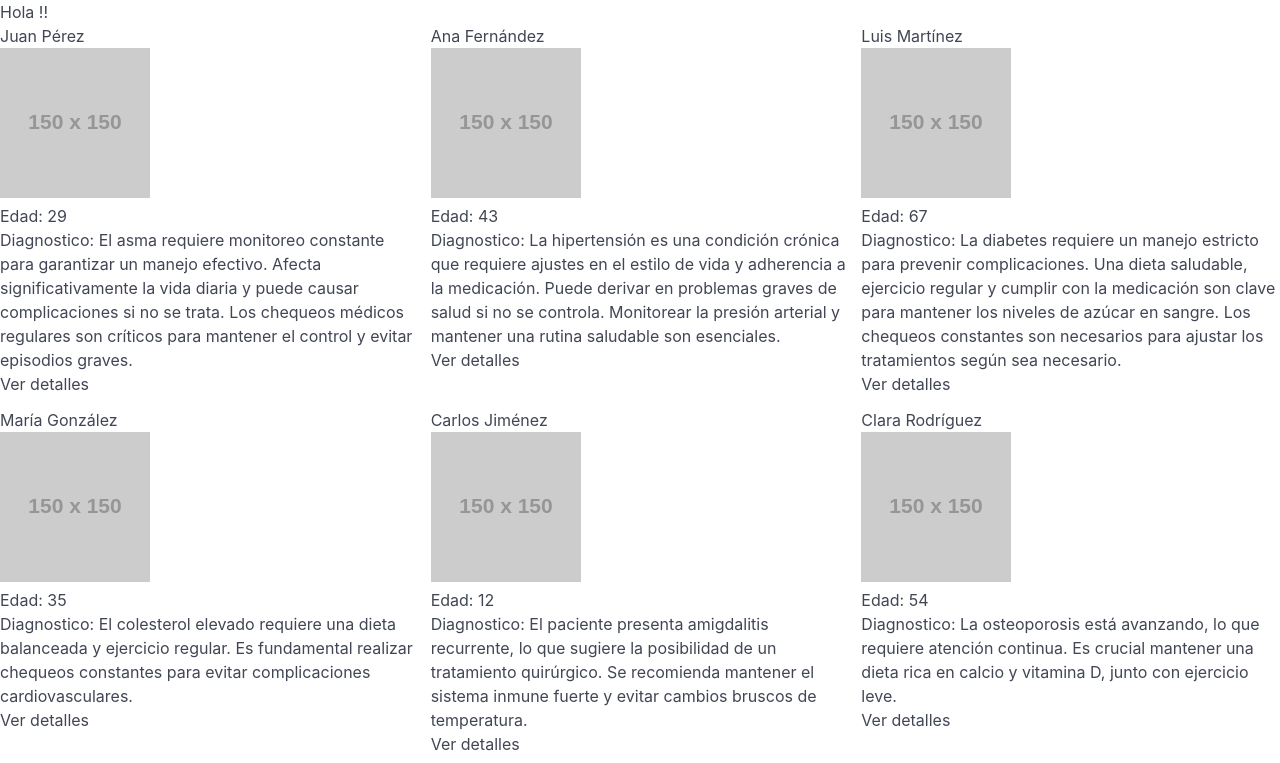
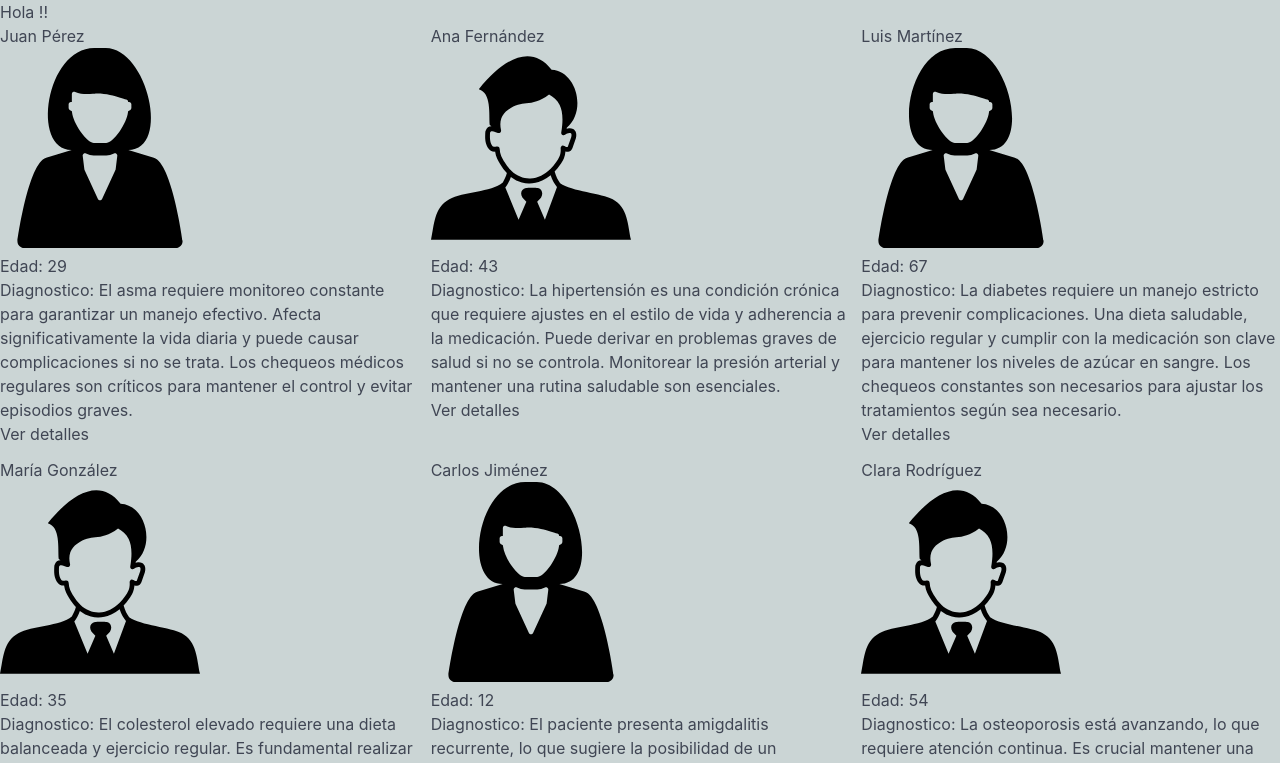
Before and after one commit to jprietor13/wisemed-challenge, a React (Vite) app: page / in a window 1280 px wide. Shown: the top 763 px of the page. Built offline with nearby package versions, Linux system fonts and the light colour scheme.

Commit message:
feat: add users icons

```diff
--- a/src/components/layout/landing/ListPatients.tsx
+++ b/src/components/layout/landing/ListPatients.tsx
@@ -1,6 +1,8 @@
 import { useState } from "react";
 import { usePatients } from "../../../hooks/usePatients";
 import { PatientDetails } from "./PatientDetails";
+import malePhoto from "../../../assets/image/corporate-user-icon-female.svg";
+import femalePhto from "../../../assets/image/corporate-user-icon.svg";
 
 export const ListPatients = () => {
   const { patients } = usePatients();
@@ -13,8 +15,15 @@ export const ListPatients = () => {
       {patients &&
         patients.map((patient) => (
           <div className="cell" key={patient.id}>
-            <h3>{patient.name}</h3>
-            <img src={patient.photo} alt={patient.name} />
+            <h1>{patient.name}</h1>
+            <img
+              src={
+                patient.medicalHistory?.gender === "Masculino"
+                  ? malePhoto
+                  : femalePhto
+              }
+              alt={patient.name}
+            />
             <p>Edad: {patient.age}</p>
             <p>Diagnostico: {patient.diagnostic}</p>
             <button
--- a/src/main.tsx
+++ b/src/main.tsx
@@ -1,5 +1,6 @@
 import { createRoot } from "react-dom/client";
 import "bulma/css/bulma.min.css";
+import "./styles/main.css";
 import App from "./App.tsx";
 
 createRoot(document.getElementById("root")!).render(<App />);
--- /dev/null
+++ b/src/styles/main.css
@@ -0,0 +1,8 @@
+body {
+  background-color: #cbd5d5;
+}
+
+img {
+  width: 200px;
+  height: 200px;
+}
```
Also changed, not shown: src/assets/image/corporate-user-icon-female.svg (added), src/assets/image/corporate-user-icon.svg (added).
